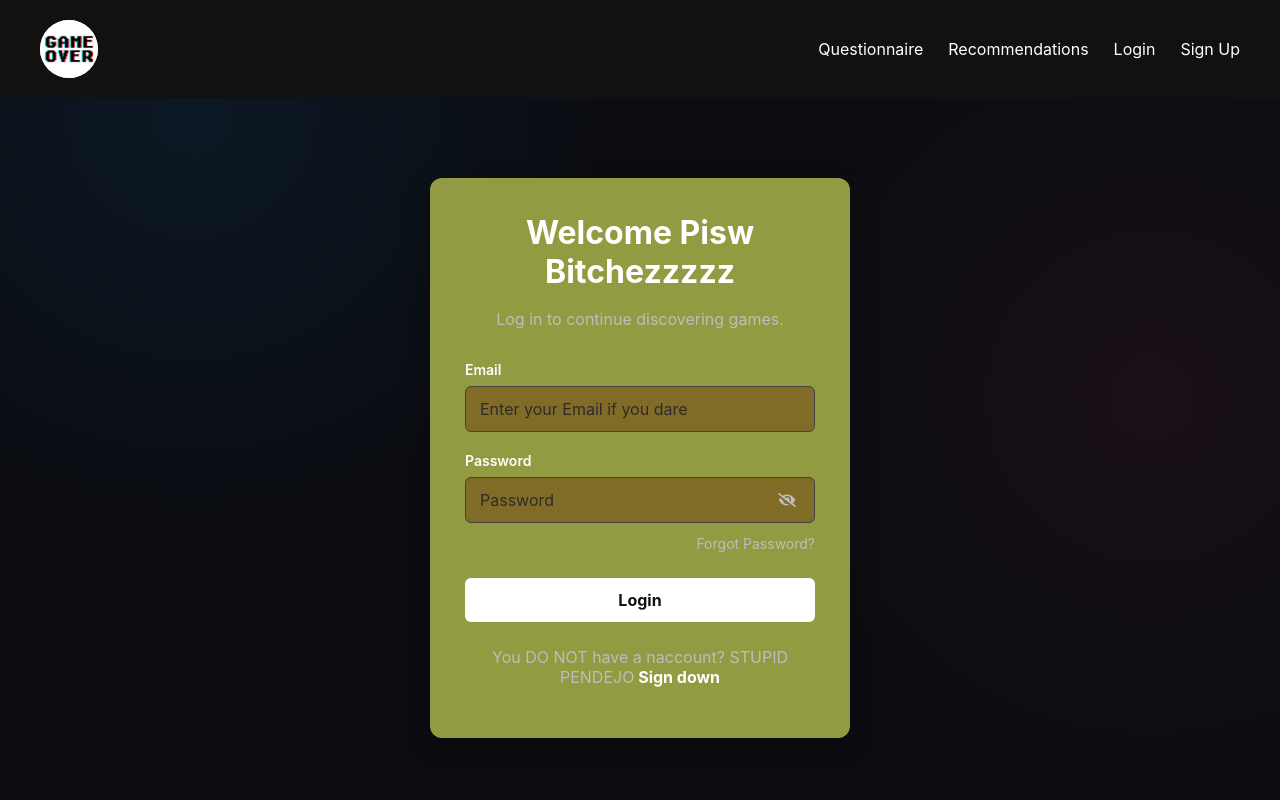
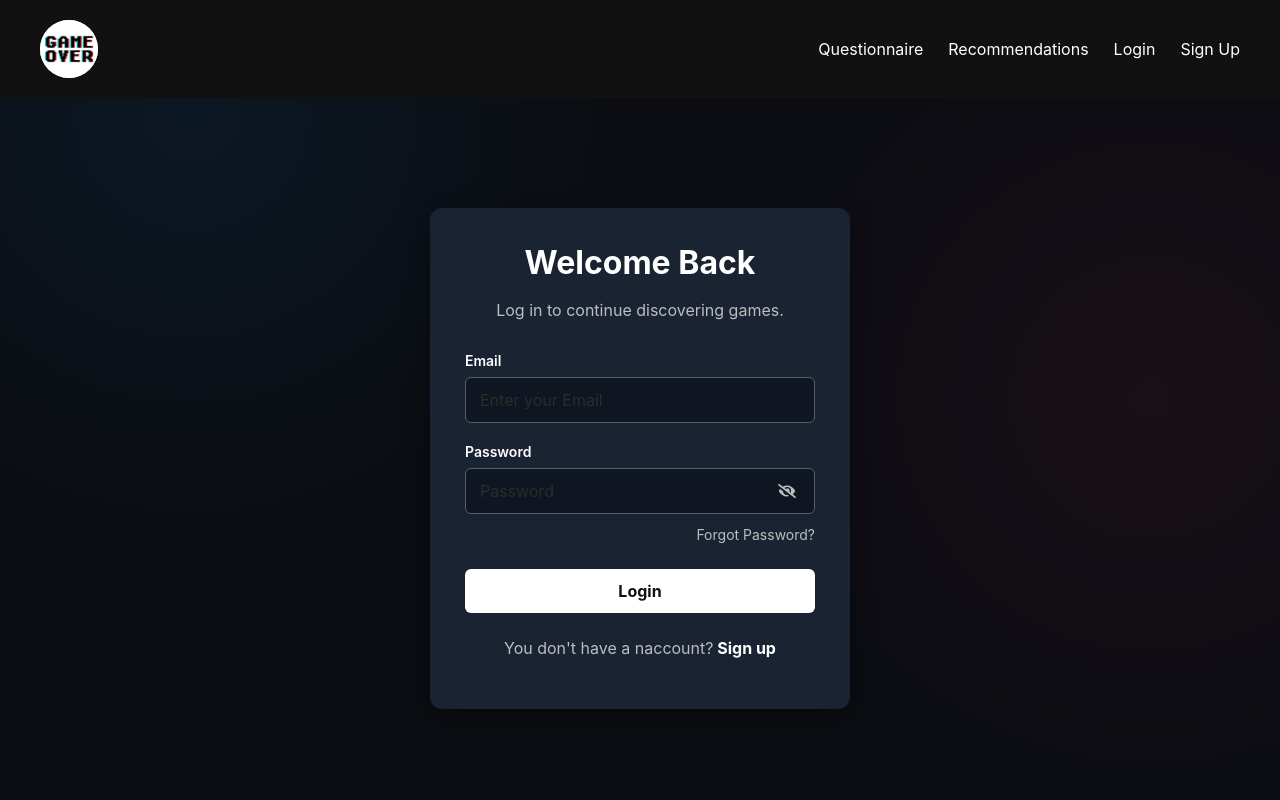
Before and after one commit to PanolouD/Video-Game-Recommendation-System, a React (Create React App) app in the folder Frontend/: page /login in a window 1280 px wide. Shown: the top 800 px of the page. Built offline with nearby package versions, Linux system fonts and the light colour scheme; no server answers.

Commit message:
Fixed the login

```diff
--- a/Frontend/src/css/auth.css
+++ b/Frontend/src/css/auth.css
@@ -14,7 +14,7 @@
 
     padding: 35px;
 
-    background-color: #929b41;
+    background-color: #1A2332;
     color: white;
 
     border-radius: 12px;
@@ -60,10 +60,10 @@
 .auth-field input {
     padding: 12px 14px;
 
-    border: 1px solid #444;
+    border: 1px solid #4f6363;
     border-radius: 6px;
 
-    background-color: #816c27;
+    background-color: #0F1622;
     color: white;
 
     font-size: 16px;
--- a/Frontend/src/pages/Login.jsx
+++ b/Frontend/src/pages/Login.jsx
@@ -46,7 +46,7 @@ function Login() {
     <main className="auth-page">
         <div className="auth-card">
 
-          <h1>Welcome Pisw Bitchezzzzz</h1>
+          <h1>Welcome Back</h1>
           <p className="auth-subtitle"> Log in to continue discovering games.</p>
 
           {loginMessage && (<p className="auth-info">{loginMessage}</p>)}
@@ -59,7 +59,7 @@ function Login() {
                 id="email"
                 type="email"
                 required
-                placeholder="Enter your Email if you dare"
+                placeholder="Enter your Email"
                 value={email}
                 autoComplete="email"
                 onChange={(e) => setEmail(e.target.value)}
@@ -90,7 +90,7 @@ function Login() {
             <button type="submit"  className="auth-button">Login</button>
           </form>
 
-          <p className="auth-switch">You DO NOT have a naccount? STUPID  PENDEJO<Link to="/signup"> Sign down </Link></p>
+          <p className="auth-switch">You don't have a naccount?<Link to="/signup"> Sign up </Link></p>
         </div>
     </main>
   );
```
